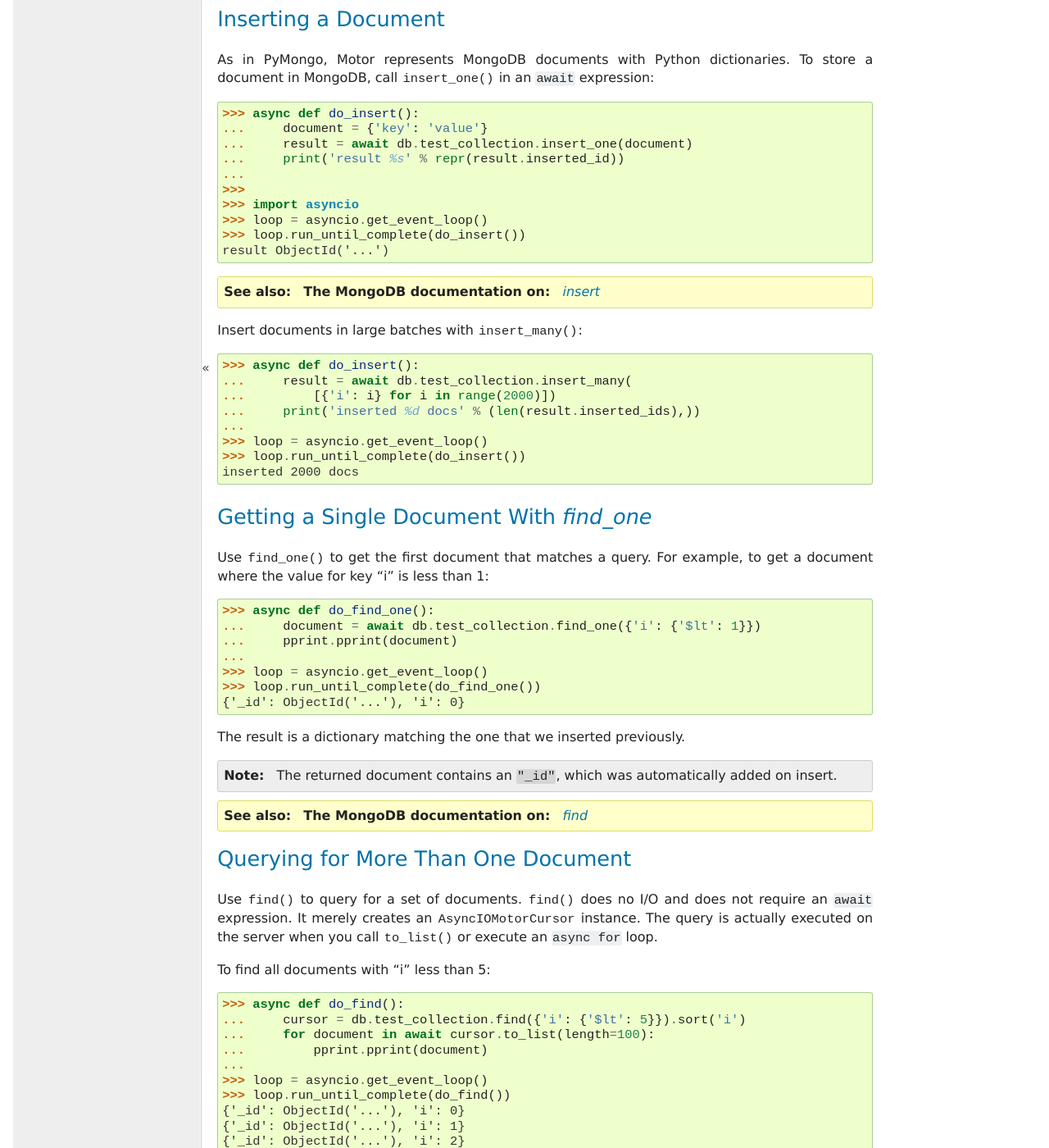
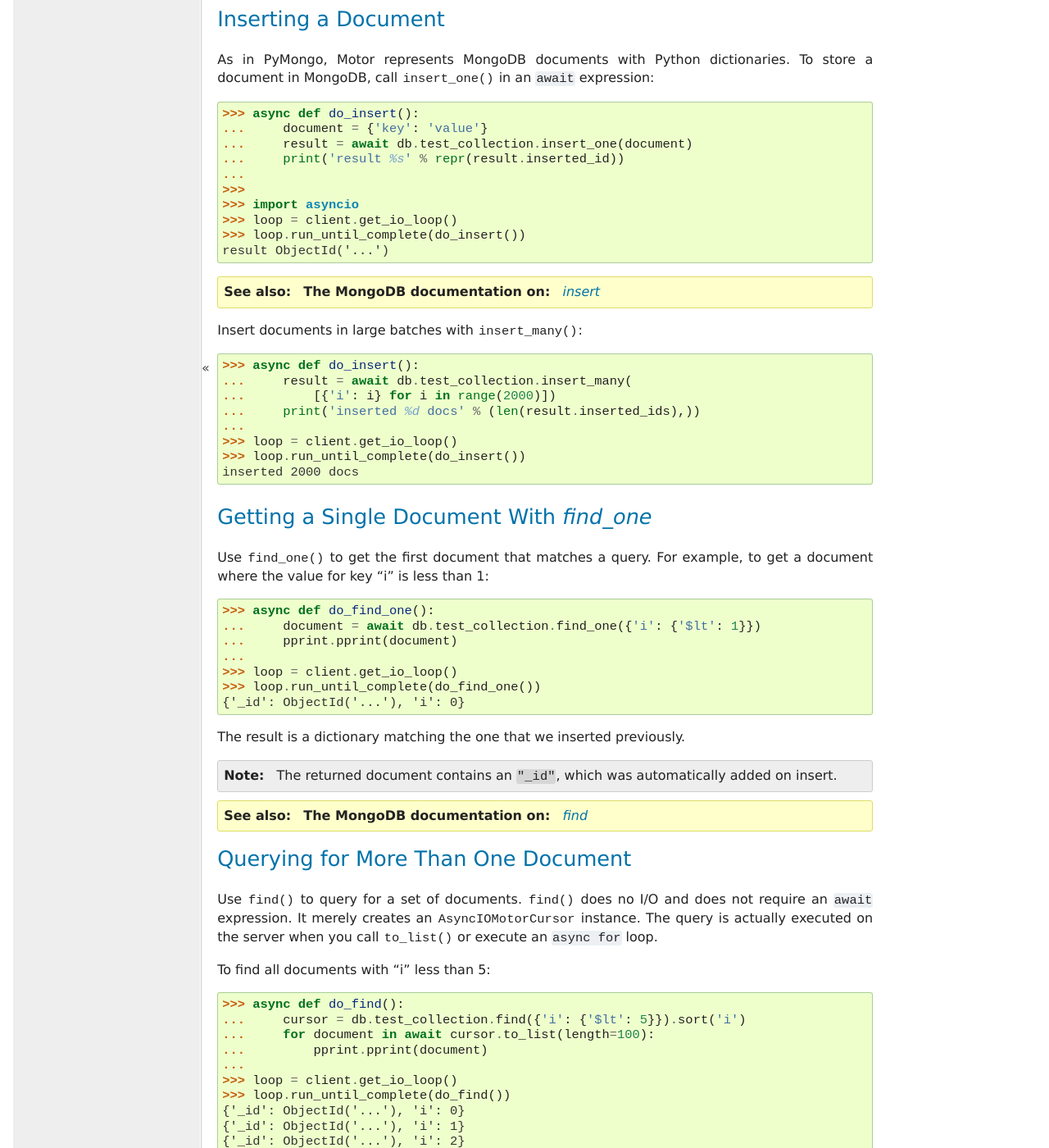
Before and after one commit to mongodb/motor, a Sphinx documentation site: the page built from doc/tutorial-asyncio.rst, in a window 1280 px wide and 1400 px high, scrolled down 2178 px. Shown: the whole window at 82% size. Built offline with Sphinx 7.4.7, drawn with Linux system fonts in a browser that asks for light colours; the version number is read from the project's files by our own code; some of the changed text lies outside the part shown.

Commit message:
MOTOR-902 [v2.5] Since Python 3.10 asyncio.get_event_loop() is deprecated (#155)
(cherry picked from commit 0c562e940b30c5e2e20777f281cba6b1d250a48a)

```diff
--- a/doc/examples/aiohttp_example.py
+++ b/doc/examples/aiohttp_example.py
@@ -39,8 +39,7 @@
 # -- handler-end --
 
 # -- main-start --
-loop = asyncio.get_event_loop()
-db = loop.run_until_complete(setup_db())
+db = asyncio.run(setup_db())
 app = web.Application()
 app['db'] = db
 # Route requests to the page_handler() coroutine.
--- a/doc/examples/aiohttp_gridfs_example.py
+++ b/doc/examples/aiohttp_gridfs_example.py
@@ -33,7 +33,7 @@
                                      metadata={'contentType': 'text',
                                                'compressed': True})
 
-asyncio.get_event_loop().run_until_complete(put_gridfile())
+asyncio.run(put_gridfile())
 
 
 # Add "Content-Encoding: gzip" header for compressed data.
--- a/doc/examples/auto_csfle_example.py
+++ b/doc/examples/auto_csfle_example.py
@@ -101,5 +101,4 @@
 
 
 if __name__ == "__main__":
-    loop = asyncio.get_event_loop()
-    loop.run_until_complete(main())
+    asyncio.run(main())
--- a/doc/examples/explicit_encryption_automatic_decryption_example.py
+++ b/doc/examples/explicit_encryption_automatic_decryption_example.py
@@ -70,5 +70,4 @@
 
 
 if __name__ == "__main__":
-    loop = asyncio.get_event_loop()
-    loop.run_until_complete(main())
+    asyncio.run(main())
--- a/doc/examples/explicit_encryption_example.py
+++ b/doc/examples/explicit_encryption_example.py
@@ -65,5 +65,4 @@
 
 
 if __name__ == "__main__":
-    loop = asyncio.get_event_loop()
-    loop.run_until_complete(main())
+    asyncio.run(main())
--- a/doc/examples/server_fle_enforcement_example.py
+++ b/doc/examples/server_fle_enforcement_example.py
@@ -98,5 +98,4 @@
 
 
 if __name__ == "__main__":
-    loop = asyncio.get_event_loop()
-    loop.run_until_complete(main())
+    asyncio.run(main())
--- a/doc/tutorial-asyncio.rst
+++ b/doc/tutorial-asyncio.rst
@@ -12,14 +12,16 @@
   import pymongo
   import motor.motor_asyncio
   import asyncio
-  db = motor.motor_asyncio.AsyncIOMotorClient().test_database
+  client = motor.motor_asyncio.AsyncIOMotorClient()
+  db = client.test_database
 
 .. testsetup:: after-inserting-2000-docs
 
   import pymongo
   import motor.motor_asyncio
   import asyncio
-  db = motor.motor_asyncio.AsyncIOMotorClient().test_database
+  client = motor.motor_asyncio.AsyncIOMotorClient()
+  db = client.test_database
   pymongo.MongoClient().test_database.test_collection.insert_many(
       [{'i': i} for i in range(2000)])
 
@@ -144,7 +146,7 @@
   ...
   >>>
   >>> import asyncio
-  >>> loop = asyncio.get_event_loop()
+  >>> loop = client.get_io_loop()
   >>> loop.run_until_complete(do_insert())
   result ObjectId('...')
 
@@ -166,7 +168,7 @@
   ...         [{'i': i} for i in range(2000)])
   ...     print('inserted %d docs' % (len(result.inserted_ids),))
   ...
-  >>> loop = asyncio.get_event_loop()
+  >>> loop = client.get_io_loop()
   >>> loop.run_until_complete(do_insert())
   inserted 2000 docs
 
@@ -183,7 +185,7 @@
   ...     document = await db.test_collection.find_one({'i': {'$lt': 1}})
   ...     pprint.pprint(document)
   ...
-  >>> loop = asyncio.get_event_loop()
+  >>> loop = client.get_io_loop()
   >>> loop.run_until_complete(do_find_one())
   {'_id': ObjectId('...'), 'i': 0}
 
@@ -211,7 +213,7 @@
   ...     for document in await cursor.to_list(length=100):
   ...         pprint.pprint(document)
   ...
-  >>> loop = asyncio.get_event_loop()
+  >>> loop = client.get_io_loop()
   >>> loop.run_until_complete(do_find())
   {'_id': ObjectId('...'), 'i': 0}
   {'_id': ObjectId('...'), 'i': 1}
@@ -234,7 +236,7 @@
   ...     async for document in c.find({'i': {'$lt': 2}}):
   ...         pprint.pprint(document)
   ...
-  >>> loop = asyncio.get_event_loop()
+  >>> loop = client.get_io_loop()
   >>> loop.run_until_complete(do_find())
   {'_id': ObjectId('...'), 'i': 0}
   {'_id': ObjectId('...'), 'i': 1}
@@ -250,7 +252,7 @@
   ...     async for document in cursor:
   ...         pprint.pprint(document)
   ...
-  >>> loop = asyncio.get_event_loop()
+  >>> loop = client.get_io_loop()
   >>> loop.run_until_complete(do_find())
   {'_id': ObjectId('...'), 'i': 2}
   {'_id': ObjectId('...'), 'i': 1}
@@ -274,7 +276,7 @@
   ...     n = await db.test_collection.count_documents({'i': {'$gt': 1000}})
   ...     print('%s documents where i > 1000' % n)
   ...
-  >>> loop = asyncio.get_event_loop()
+  >>> loop = client.get_io_loop()
   >>> loop.run_until_complete(do_count())
   2000 documents in collection
   999 documents where i > 1000
@@ -299,7 +301,7 @@
   ...     new_document = await coll.find_one({'_id': _id})
   ...     print('document is now %s' % pprint.pformat(new_document))
   ...
-  >>> loop = asyncio.get_event_loop()
+  >>> loop = client.get_io_loop()
   >>> loop.run_until_complete(do_replace())
   found document: {'_id': ObjectId('...'), 'i': 50}
   replaced 1 document
@@ -322,7 +324,7 @@
   ...     new_document = await coll.find_one({'i': 51})
   ...     print('document is now %s' % pprint.pformat(new_document))
   ...
-  >>> loop = asyncio.get_event_loop()
+  >>> loop = client.get_io_loop()
   >>> loop.run_until_complete(do_update())
   updated 1 document
   document is now {'_id': ObjectId('...'), 'i': 51, 'key': 'value'}
@@ -353,7 +355,7 @@
   ...     result = await db.test_collection.delete_many({'i': {'$gte': 1000}})
   ...     print('%s documents after' % (await coll.count_documents({})))
   ...
-  >>> loop = asyncio.get_event_loop()
+  >>> loop = client.get_io_loop()
   >>> loop.run_until_complete(do_delete_many())
   2000 documents before calling delete_many()
   1000 documents after
@@ -373,7 +375,7 @@
   ...     response = await db.command(SON([("distinct", "test_collection"),
   ...                                      ("key", "i")]))
   ...
-  >>> loop = asyncio.get_event_loop()
+  >>> loop = client.get_io_loop()
   >>> loop.run_until_complete(use_distinct_command())
 
 Since the order of command parameters matters, don't use a Python dict to pass
```
Also changed, not shown: setup.py (+9 -4 lines), 3 other files.
